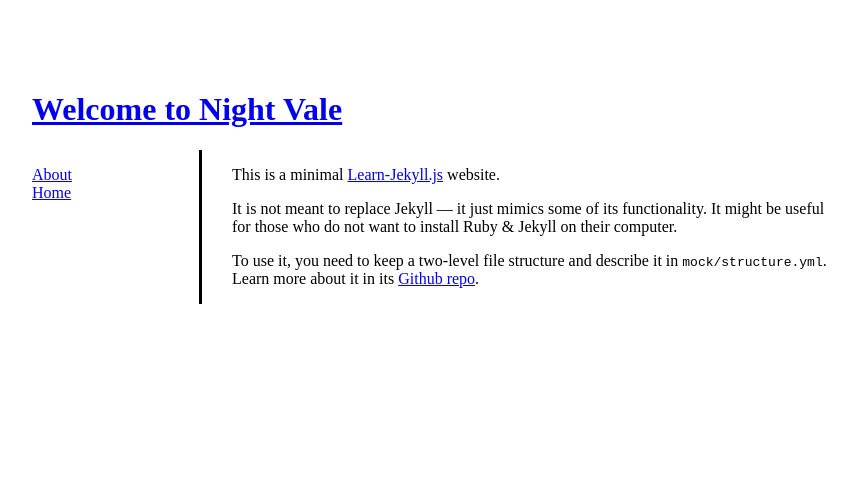
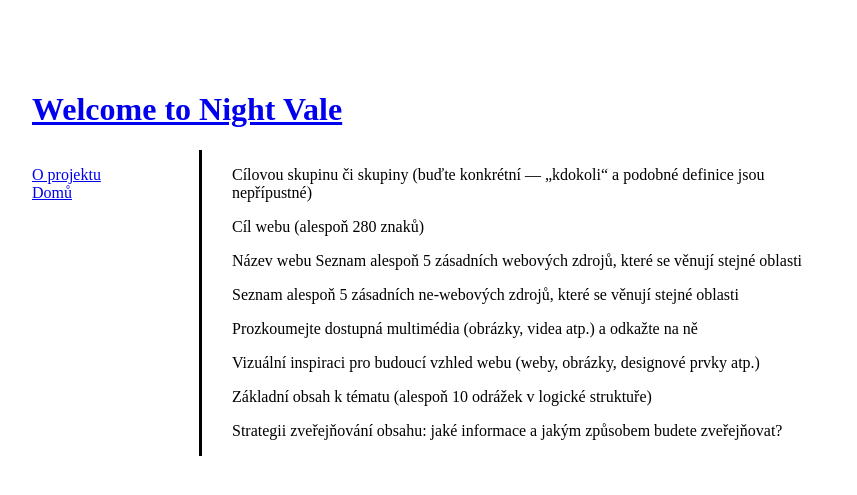
Before and after one commit to veromiknika/learn-jekyll, a Jekyll site: the page built from about.md, in a window 1280 px wide. Shown: the top 495 px of the page, without its empty margins (208-1065 px from the left). Built offline with Jekyll 4.4.1, drawn with Linux system fonts in a browser that asks for light colours.

Commit message:
uprava_struktury
vela mazani

```diff
--- a/about.md
+++ b/about.md
@@ -1,10 +1,27 @@
 ---
 layout: page
-title: About
+title: O projektu
 ---
 
-This is a minimal [Learn-Jekyll.js](https://github.com/jan-martinek/learn-jekyll) website.
+Cílovou skupinu či skupiny (buďte konkrétní — „kdokoli“ a podobné definice jsou nepřípustné)
 
-It is not meant to replace Jekyll — it just mimics some of its functionality. It might be useful for those who do not want to install Ruby & Jekyll on their computer.
 
-To use it, you need to keep a two-level file structure and describe it in `mock/structure.yml`. Learn more about it in its [Github repo](https://github.com/jan-martinek/learn-jekyll).
+Cíl webu (alespoň 280 znaků)
+
+
+Název webu
+Seznam alespoň 5 zásadních webových zdrojů, které se věnují stejné oblasti
+
+
+Seznam alespoň 5 zásadních ne-webových zdrojů, které se věnují stejné oblasti
+
+Prozkoumejte dostupná multimédia (obrázky, videa atp.) a odkažte na ně
+
+
+Vizuální inspiraci pro budoucí vzhled webu (weby, obrázky, designové prvky atp.)
+
+
+Základní obsah k tématu (alespoň 10 odrážek v logické struktuře)
+
+
+Strategii zveřejňování obsahu: jaké informace a jakým způsobem budete zveřejňovat?
```
Also changed, not shown: index.md (+4 -6 lines).
